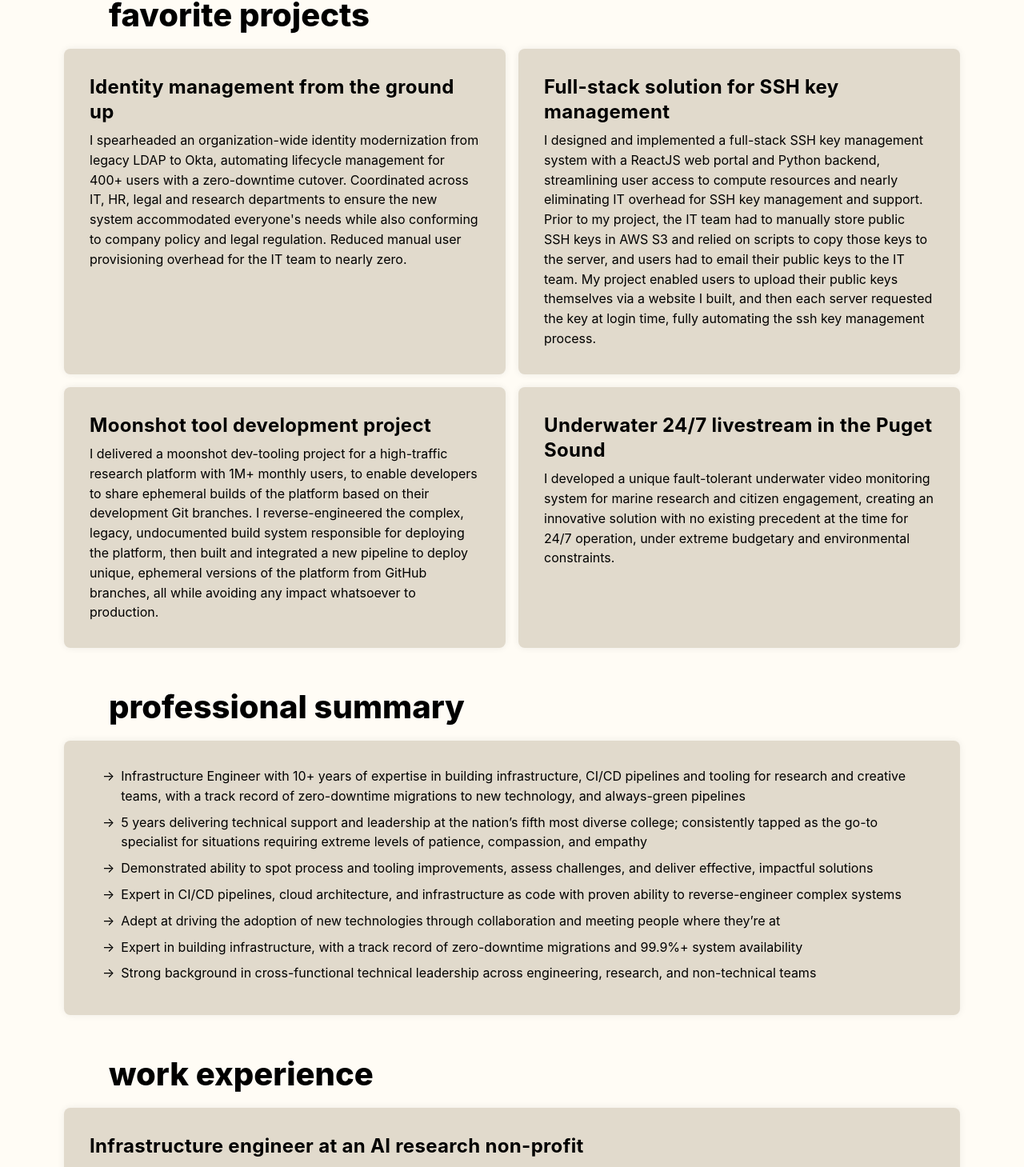
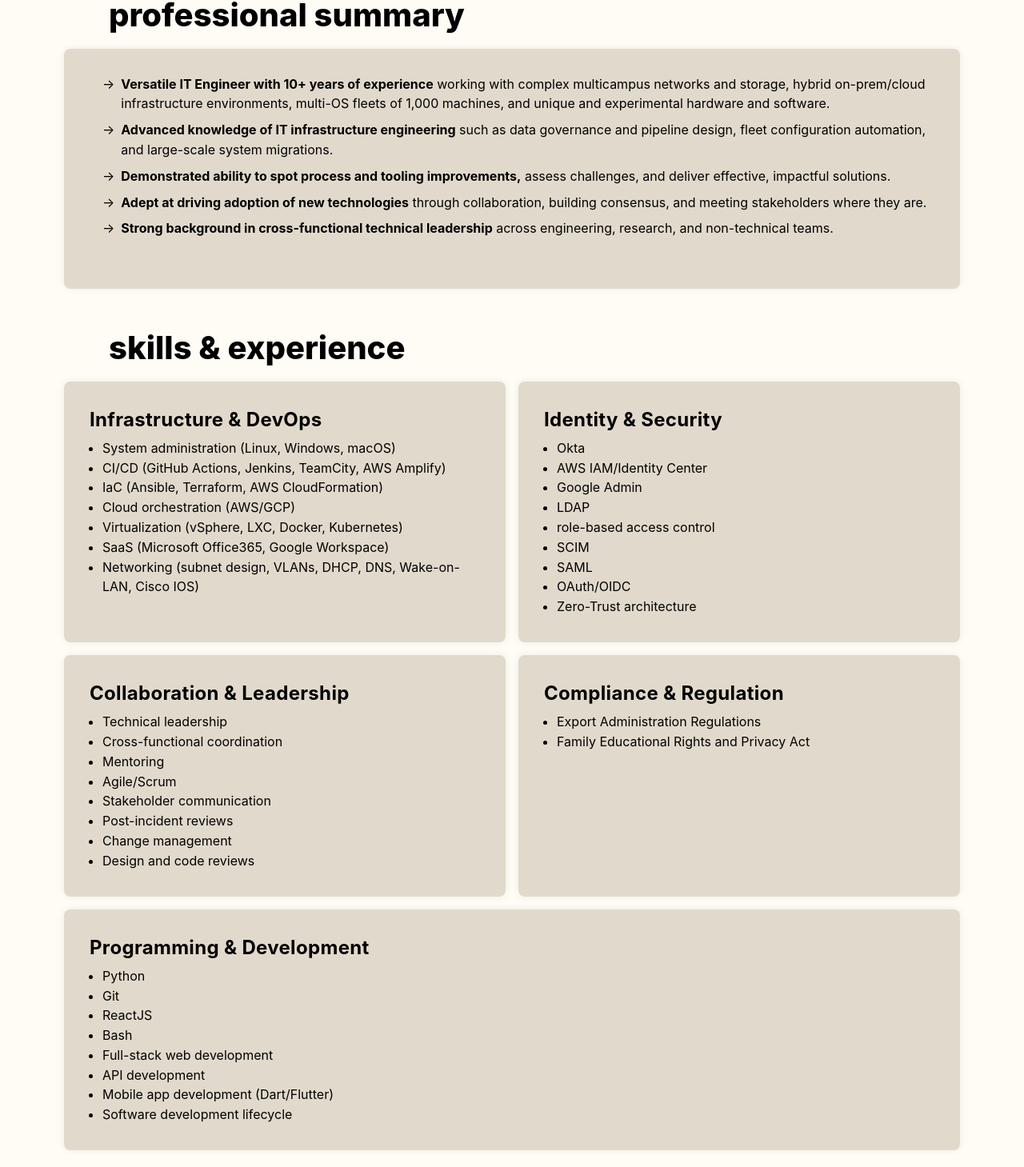
Before and after one commit to rustycontraption/annejulian.com, a Next.js app: page /work in a window 1280 px wide. Shown: the part 619-2078 px from the top of the page at 80% size. Built offline with nearby package versions, Linux system fonts and the light colour scheme.

Commit message:
Update work and add skills sections

```diff
--- a/src/app/work/page.tsx
+++ b/src/app/work/page.tsx
@@ -20,24 +20,27 @@ export default function Work() {
             </Hero>
             <div style={{ height: 50 }}></div>
             <Container size="xl" style={{ padding: 0 }}>
-                <WorkSection title="favorite projects">
-                    {work.favorite_projects.map((item, index) => (
-                        <div className={classes.tile} key={index}>
-                            <Title className={classes.heading}>
-                                {item.heading}
-                            </Title>
-                            {item.text}
-                        </div>
-                    ))}
-                </WorkSection>
                 <WorkSection title="professional summary">
                     <div className={classes.tile}>
                         <ul className={classes.arrowList}>
                             {work.prof_summary.map((item, index) => (
-                                <li key={index}>{item.text}</li>
+                                <li key={index}><span><b>{item.lead}</b> {item.text}</span></li>
                             ))}
                         </ul>
                     </div>
+                </WorkSection>
+                <WorkSection title="skills & experience">
+                    {work.skills.map((item, index) => (
+                        <div className={classes.tile} key={index}>
+                            <Title className={classes.heading}>{item.heading}</Title>
+                            <ul style={{ listStyleType: "disc", paddingLeft: "1rem" }}>
+                                {item.list.map((skill, idx) => (
+                                    <li key={idx} >{skill}</li>
+                                ))}
+                            </ul>
+                        </div>
+                    ))}
+
                 </WorkSection>
                 <WorkSection title="work experience">
                     {work.work_experience.map((item, index) => (
--- a/src/resources/content.tsx
+++ b/src/resources/content.tsx
@@ -287,66 +287,107 @@ const about = {
 const work = {
     prof_summary: [
         {
-            text: "Infrastructure Engineer with 10+ years of expertise in building infrastructure, CI/CD pipelines and tooling for research and creative teams, with a track record of zero-downtime migrations to new technology, and always-green pipelines",
+            lead: "Versatile IT Engineer with 10+ years of experience",
+            text: "working with complex multicampus networks and storage, hybrid on-prem/cloud infrastructure environments, multi-OS fleets of 1,000 machines, and unique and experimental hardware and software.",
             tags: []
         },
         {
-            text: "5 years delivering technical support and leadership at the nation’s fifth most diverse college; consistently tapped as the go-to specialist for situations requiring extreme levels of patience, compassion, and empathy",
+            lead: "Advanced knowledge of IT infrastructure engineering",
+            text: "such as data governance and pipeline design, fleet configuration automation, and large-scale system migrations.",
             tags: []
         },
         {
-            text: "Demonstrated ability to spot process and tooling improvements, assess challenges, and deliver effective, impactful solutions",
+            lead: "Demonstrated ability to spot process and tooling improvements,",
+            text: "assess challenges, and deliver effective, impactful solutions.",
             tags: []
         },
         {
-            text: "Expert in CI/CD pipelines, cloud architecture, and infrastructure as code with proven ability to reverse-engineer complex systems",
+            lead: "Adept at driving adoption of new technologies",
+            text: "through collaboration, building consensus, and meeting stakeholders where they are.",
             tags: []
         },
         {
-            text: "Adept at driving the adoption of new technologies through collaboration and meeting people where they’re at",
+            lead: "Strong background in cross-functional technical leadership",
+            text: "across engineering, research, and non-technical teams.",
             tags: []
         },
+    ],
+    skills: [
         {
-            text: "Expert in building infrastructure, with a track record of zero-downtime migrations and 99.9%+ system availability",
-            tags: []
+            heading: "Infrastructure & DevOps",
+            list: [
+                "System administration (Linux, Windows, macOS)",
+                "CI/CD (GitHub Actions, Jenkins, TeamCity, AWS Amplify)",
+                "IaC (Ansible, Terraform, AWS CloudFormation)",
+                "Cloud orchestration (AWS/GCP)",
+                "Virtualization (vSphere, LXC, Docker, Kubernetes)",
+                "SaaS (Microsoft Office365, Google Workspace)",
+                "Networking (subnet design, VLANs, DHCP, DNS, Wake-on-LAN, Cisco IOS)"
+            ]
         },
         {
-            text: "Strong background in cross-functional technical leadership across engineering, research, and non-technical teams",
-            tags: []
-        }
-    ],
-    favorite_projects: [
-        {
-            heading: "Identity management from the ground up",
-            text: "I spearheaded an organization-wide identity modernization from legacy LDAP to Okta, automating lifecycle management for 400+ users with a zero-downtime cutover.  Coordinated across IT, HR, legal and research departments to ensure the new system accommodated everyone's needs while also conforming to company policy and legal regulation.  Reduced manual user provisioning overhead for the IT team to nearly zero."
+            heading: "Identity & Security",
+            list: [
+                "Okta",
+                "AWS IAM/Identity Center",
+                "Google Admin",
+                "LDAP",
+                "role-based access control",
+                "SCIM",
+                "SAML",
+                "OAuth/OIDC",
+                "Zero-Trust architecture"
+            ]
         },
         {
-            heading: "Full-stack solution for SSH key management",
-            text: "I designed and implemented a full-stack SSH key management system with a ReactJS web portal and Python backend, streamlining user access to compute resources and nearly eliminating IT overhead for SSH key management and support.  Prior to my project, the IT team had to manually store public SSH keys in AWS S3 and relied on scripts to copy those keys to the server, and users had to email their public keys to the IT team.  My project enabled users to upload their public keys themselves via a website I built, and then each server requested the key at login time, fully automating the ssh key management process."
+            heading: "Collaboration & Leadership",
+            list: [
+                "Technical leadership",
+                "Cross-functional coordination",
+                "Mentoring",
+                "Agile/Scrum",
+                "Stakeholder communication",
+                "Post-incident reviews",
+                "Change management",
+                "Design and code reviews"
+            ]
         },
         {
-            heading: "Moonshot tool development project",
-            text: "I delivered a moonshot dev-tooling project for a high-traffic research platform with 1M+ monthly users, to enable developers to share ephemeral builds of the platform based on their development Git branches.  I reverse-engineered the complex, legacy, undocumented build system responsible for deploying the platform, then built and integrated a new pipeline to deploy unique, ephemeral versions of the platform from GitHub branches, all while avoiding any impact whatsoever to production."
+            heading: "Compliance & Regulation",
+            list: [
+                "Export Administration Regulations",
+                "Family Educational Rights and Privacy Act"
+            ]
         },
         {
-            heading: "Underwater 24/7 livestream in the Puget Sound",
-            text: "I developed a unique fault-tolerant underwater video monitoring system for marine research and citizen engagement, creating an innovative solution with no existing precedent at the time for 24/7 operation, under extreme budgetary and environmental constraints."
-        }
+            heading: "Programming & Development",
+            list: [
+                "Python",
+                "Git",
+                "ReactJS",
+                "Bash",
+                "Full-stack web development",
+                "API development",
+                "Mobile app development (Dart/Flutter)",
+                "Software development lifecycle",
+            ]
+        },
+
     ],
     work_experience: [
         {
-            heading: "Infrastructure engineer at an AI research non-profit",
+            heading: "Infrastructure engineer at the world's only non-profit, open-source AI research lab",
             roles: `Senior Infrastructure Engineer, 2024 - 2025
 Infrastructure Engineer 2, 2021 - 2024
 Information Technology Engineer 2, 2020 - 2021
 Information Technology Engineer, 2019 - 2020`,
-            text: "Infrastructure and identity engineer who modernizes systems to reduce friction, improve security, and scale research and development operations. I design and deliver enterprise-grade identity solutions, automate server and cluster provisioning, and build full‑stack tools that make complex workflows easier for diverse teams. I also mentor junior staff and embed with teams to translate strategic goals into practical, maintainable infrastructure."
+            text: "I architect and automate mission-critical infrastructure that empowers researchers and engineers to focus on their work. My experience spans managing GPU-accelerated compute environments across hybrid cloud platforms (AWS, GCP, on-prem) with 99% uptime, building automation tools in Python, Go, and React that eliminate manual processes, and leading organization-wide security transformations. I've designed and implemented zero-trust identity systems serving 400+ users, automated deployment pipelines for platforms with 1M+ monthly users, and reduced support overhead by up to 98% through self-service tooling. I combine deep technical expertise in infrastructure automation, security, and DevOps with strategic thinking, bridging engineering teams, leadership, and end users to deliver solutions that balance security, usability, and operational efficiency. My work has directly supported major organizational milestones, including a $75M NSF grant through comprehensive cybersecurity policy development."
         },
         {
             heading: "System administrator at the fifth most diverse college in the country",
             roles: `System Administrator, 2014 - 2019
 IT and A/V Support, 2013 - 2019`,
-            text: "I provided culturally sensitive IT support across diverse campus groups and technologies, translating technical processes into clear, user-friendly language to reduce frustration and increase inclusion. As the sole owner of the Apple infrastructure I designed and maintained scalable macOS and iOS systems, implemented build pipelines, an Apple MDM server, and automated deployment workflows to improve workstation reliability. I also partnered with faculty and students to define hardware, software, and support standards that met classroom needs while aligning with institutional IT requirements."
+            text: "I managed mission-critical educational infrastructure serving 10,000+ students, faculty, and staff while maintaining strict FERPA compliance and 99%+ uptime. As the sole macOS subject matter expert, I architected a custom enterprise device management solution that saved $10,000+ annually and reduced macOS support tickets to 0.32% of total volume. I administered complex Active Directory environments with 1,000+ users, automated Windows deployment workflows, and performed root cause analysis across multi-campus network topologies spanning 30+ buildings. Beyond technical execution, I bridged IT and academic worlds by translating complex technical concepts for diverse audiences, collaborating with faculty to balance educational needs with institutional standards, and using data-driven insights to optimize staffing and save $20,000 annually. I consistently delivered creative solutions under budget constraints, from building resilient underwater research streaming systems from spare parts to resolving event space technical failures that directly impacted institutional revenue and reputation."
         },
         {
             heading: "Contractor with an event registration and lead retrieval startup",
```
